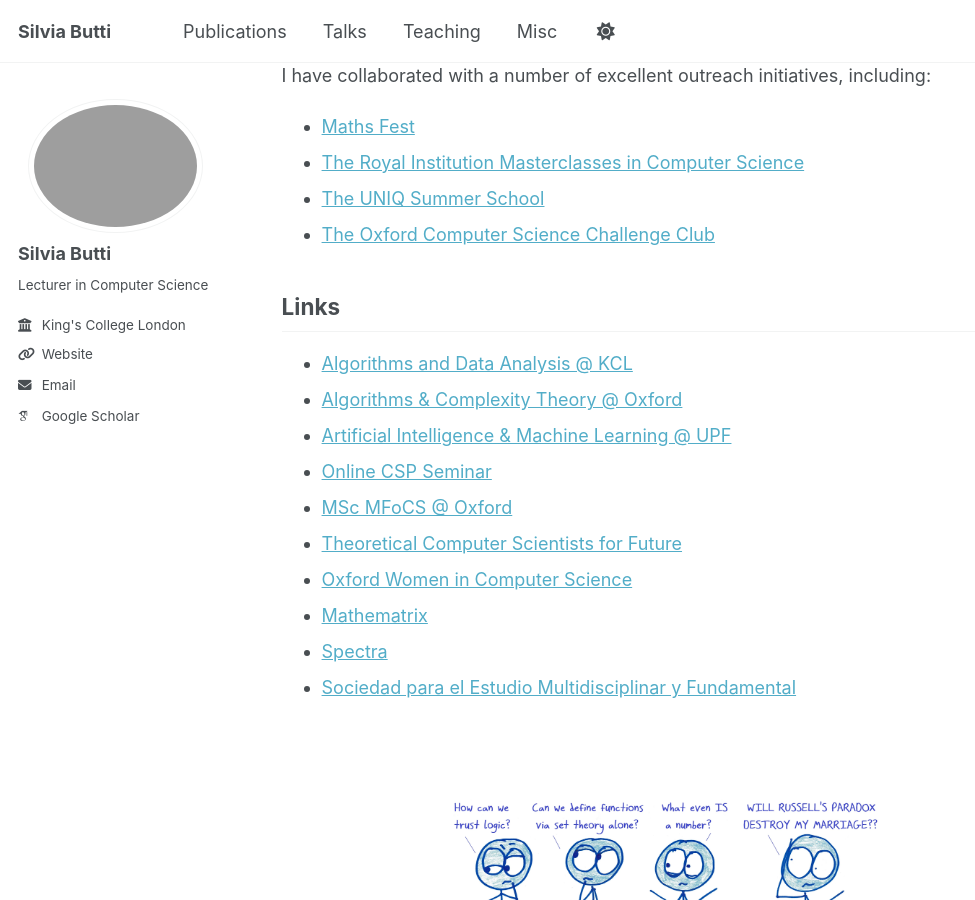
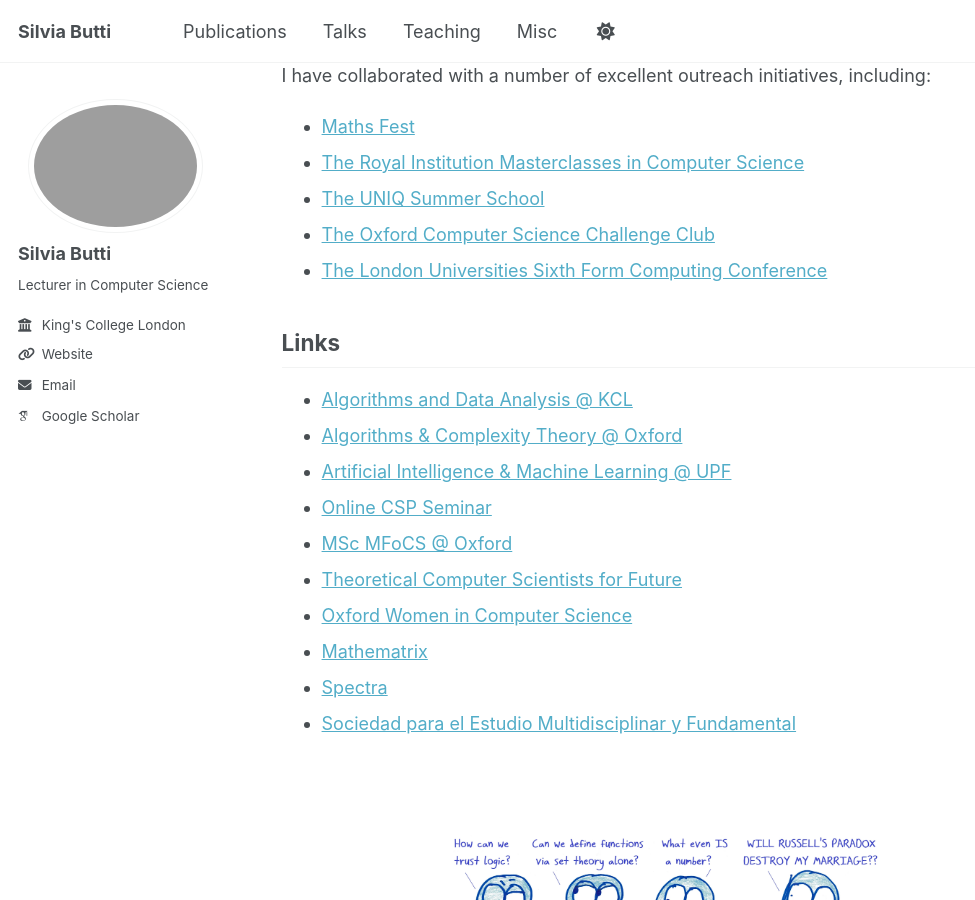
Before and after one commit to silviabutti/silviabutti.github.io, a Jekyll site: the page built from _pages/misc.md, in a window 1280 px wide and 900 px high, scrolled down 804 px. Shown: the whole window, without its empty margins (0-975 px from the left). Built offline with Jekyll 4.4.1, drawn with Linux system fonts in a browser that asks for light colours; some web fonts are replaced; a script bundle is joined from its source files by our own code; library files that are not in the unit come from our copies.

Commit message:
Update misc.md

```diff
--- a/_pages/misc.md
+++ b/_pages/misc.md
@@ -34,6 +34,7 @@ I have collaborated with a number of excellent outreach initiatives, including:
 * [The Royal Institution Masterclasses in Computer Science](https://www.rigb.org/learning/ri-masterclasses)
 * [The UNIQ Summer School](https://www.uniq.ox.ac.uk)
 * [The Oxford Computer Science Challenge Club](https://www.cs.ox.ac.uk/challengeclub/)
+* [The London Universities Sixth Form Computing Conference](https://www.imperial.ac.uk/events/209069/sixth-form-conference/)
 
 
 ## Links
```
